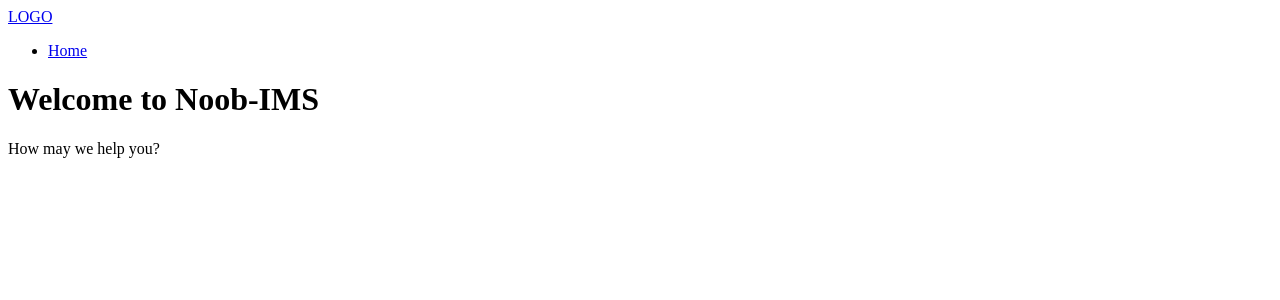
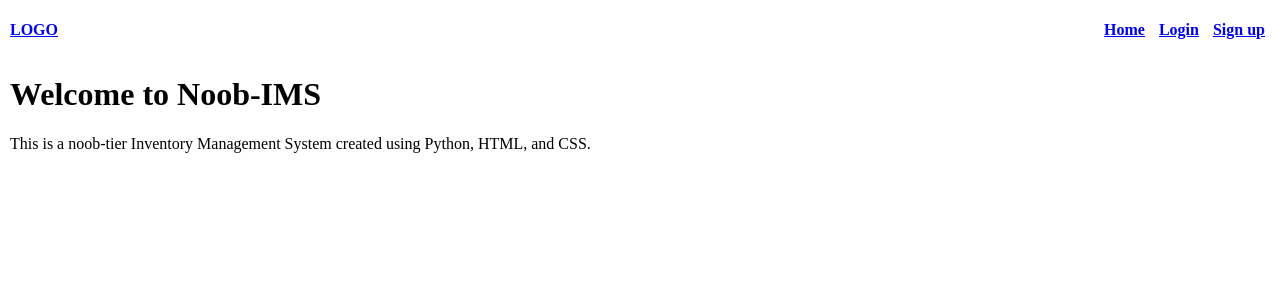
Before and after one commit to boyohboyamibored/capstone-IMS, a Flask app: page / in a window 1280 px wide. Shown: the top 300 px of the page. Run offline with Flask 3, Linux system fonts and the light colour scheme.

Commit message:
Added some styling, with login and signup pages
Added some a navbar basic styling, also added empty login and signup
pages

```diff
--- a/server.py
+++ b/server.py
@@ -8,7 +8,23 @@ def home():
     return render_template("index.html")
 
 
+@app.route("/login", methods=["GET", "POST"])
+def login():
+    if request.method == "GET":
+        return render_template("login.html")
+    else:
+        return "<h1>Feature not yet available</h1>"
+
+
+@app.route("/signup", methods=["GET", "POST"])
+def sign_up():
+    if request.method == "GET":
+        return render_template("signup.html")
+    else:
+        return "<h1>Feature not yet available</h1>"
+
+
 if __name__ == "__main__":
-    """The default port is 5000, I used a different one
+    """The default port is 5000, I use a different one
     when running another flask app"""
     app.run(debug=True)
--- a/static/style.css
+++ b/static/style.css
@@ -1,29 +1,39 @@
+/* Variables */
 :root {
-  --background-color: #000;
+  --background-color: #fff;
   --text-color: #000;
+  --navbar-bg: #6a73fc;
 }
 
-/* dark theme */
+/* Dark theme */
 @media (prefers-color-scheme: dark) {
   :root {
-    --background-color: #000;
+    --background-color: #181ab;
     --text-color: #fff;
+    --navbar-bg: #6abdfc;
   }
 }
 
 body {
   background-color: var(--background-color);
   color: var(--text-color);
-  max-width: 500px;
-  margin-left: auto;
-  margin-right: auto;
+  font-size: 1em;
+  margin: 5px;
+  padding-left: 5px;
+  padding-right: 5px;
+}
+
+/* navbar styling */
+.navbar {
+  display: flex;
+  font-weight: bold;
+  align-items: center;
+  justify-content: space-between;
+  list-style-type: none;
+}
+
+.navbar li {
+  display: inline;
+  text-decoration: none;
   padding: 5px;
 }
-
-.navbar {
-  background-color: blue;
-}
-
-h1 {
-  color: #f32;
-}
--- a/templates/base.html
+++ b/templates/base.html
@@ -1,26 +1,29 @@
 <!DOCTYPE html>
 <html lang="en">
     <head>
+        <meta charset="UTF-8" />
+        <meta name="viewport" content="width=device-width, initial-scale=1.0"/>
+        <link rel="stylesheet" href="{{ url_for('static', filename='style.css') }}"/>
         {% if title %}
             <title>Noob IMS - {{title}}</title>
         {% else %}
             <title>Noob IMS</title>
         {% endif %}
-        <meta charset="utf-8" />
-        <meta name="viewport" content="width=device-width, initial-scale=1.0"/>
-        <link rel="stylesheet" type="text/ccs" href="{{ url_for("static", filename="style.css") }}"/>
     </head>
+    <body>
 
-    <body>
         <header>
             <nav class="navbar">
                 <a class="logo" href="{{ url_for("home") }}">LOGO</a>
                 <ul>
                     <li><a href="{{ url_for("home") }}">Home</a></li>
+                    <li><a href="{{ url_for("login") }}">Login</a></li>
+                    <li><a href="{{ url_for("sign_up") }}">Sign up</a></li>
                 </ul>
             </nav>
         </header>
-        <main>
+
+        <main class="content">
         {% block content %}{% endblock %}
         </main>
     </body>
--- a/templates/index.html
+++ b/templates/index.html
@@ -1,8 +1,7 @@
 {% extends "base.html" %}
-
 {% block content %}
 
 <h1>Welcome to Noob-IMS</h1>
-<p>How may we help you?</p>
+<p>This is a noob-tier Inventory Management System created using Python, HTML, and CSS.</p>
 
 {% endblock content %}
--- /dev/null
+++ b/templates/login.html
@@ -0,0 +1,5 @@
+{% extends "base.html" %}
+{% block content %}
+<h1>The Login Page</h1>
+
+{% endblock content %}
--- /dev/null
+++ b/templates/signup.html
@@ -0,0 +1,5 @@
+{% extends "base.html" %}
+{% block content %}
+<h1>The Signup Page</h1>
+
+{% endblock content %}
```
Also changed, not shown: 1 other file.
